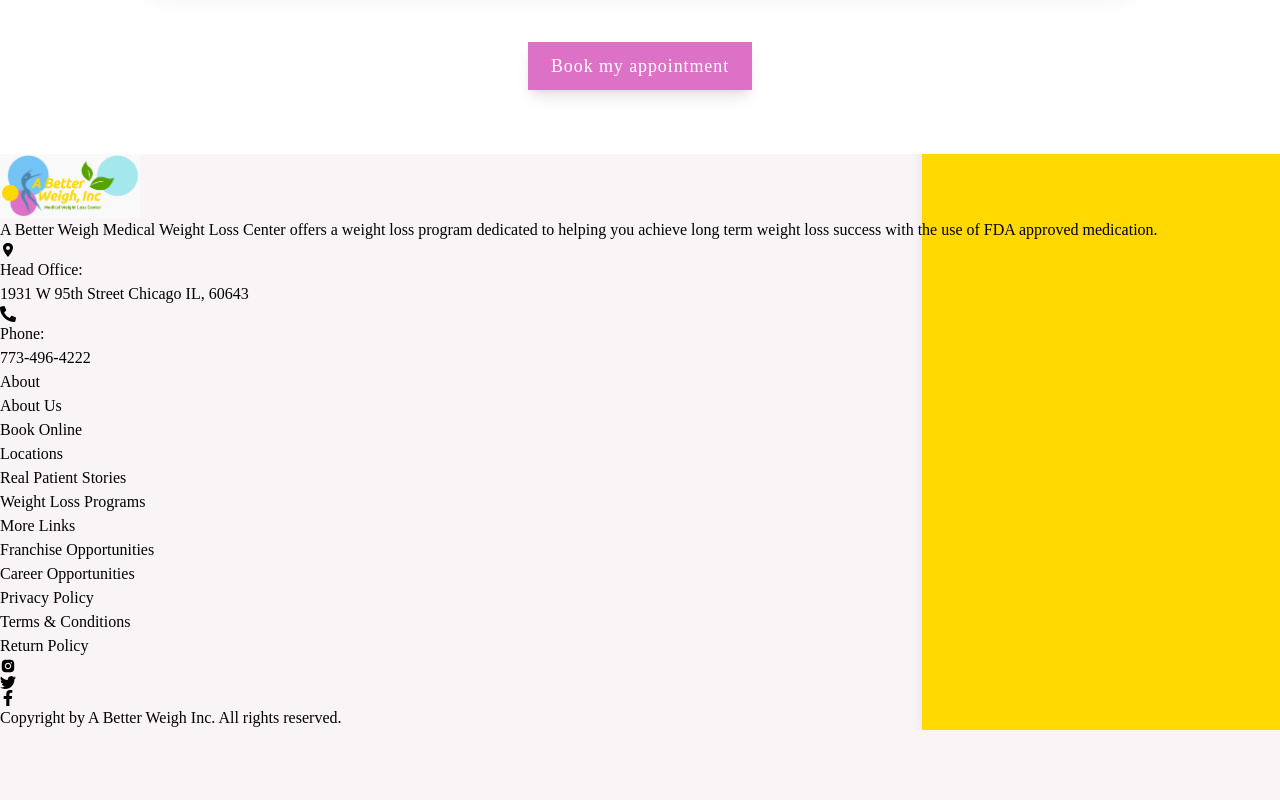
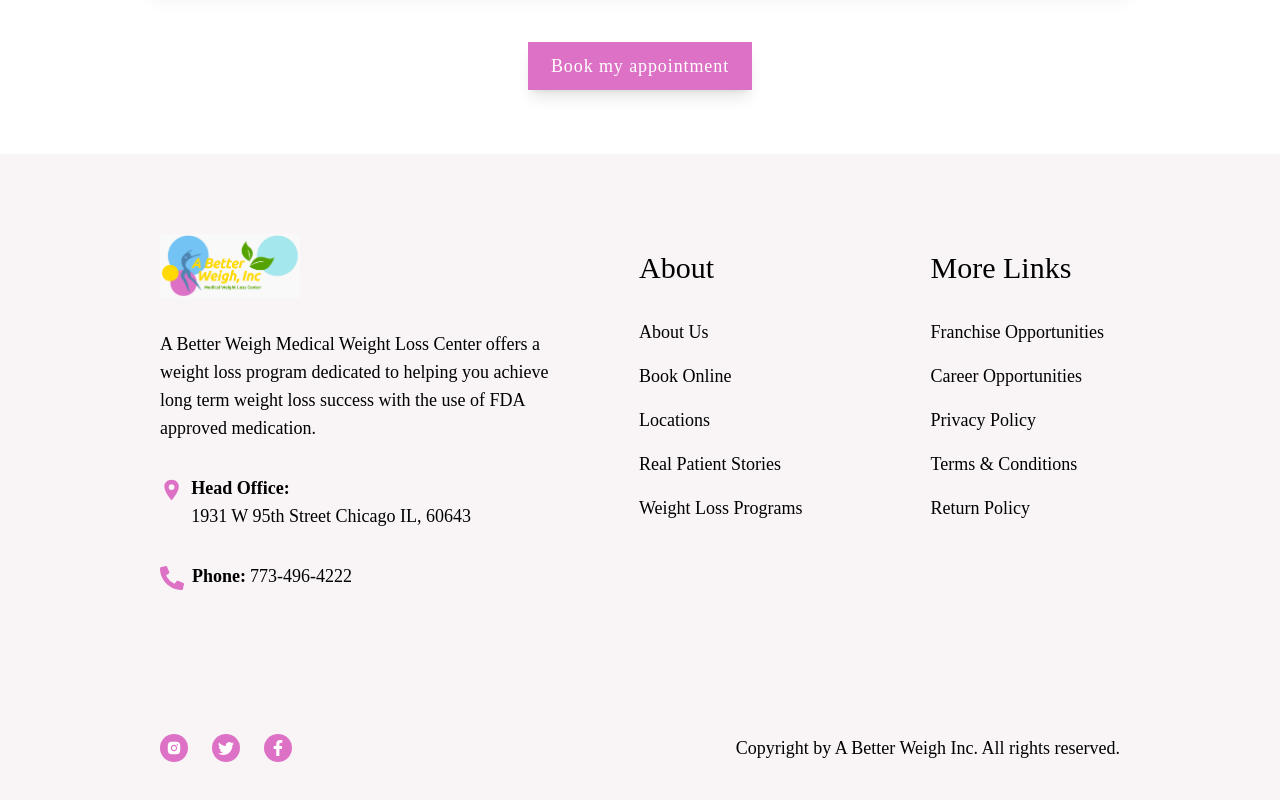
Before and after one commit to michaelmuthomi/responsive-front, a React (Create React App) app: page / in a window 1280 px wide. Shown: the part 4757-5557 px from the top of the page. Before the commit the page ends 5487 px from the top, so only its background shows below. Built offline with nearby package versions, Linux system fonts and the light colour scheme.

Commit message:
styled the footer

```diff
--- a/src/components/layout/Footer.tsx
+++ b/src/components/layout/Footer.tsx
@@ -6,9 +6,9 @@
 
 const Footer = (): JSX.Element => {
   return (
-    <div>
-      <div>
-        <div>
+    <div className="relative flex h-full flex-col bg-customWhite px-8 pb-8 pt-8 text-base sm:px-16 sm:text-lg xl:px-40 xl:pt-16">
+      <div className="mb-4 flex flex-wrap justify-between xl:mb-24 xl:mt-4">
+        <div className="w-full space-y-8 pb-8 sm:w-1/2 xl:w-5/12">
           <a href="/">
             <img src="/logo.png" alt="Logo" width={140} height={65} />
           </a>
@@ -17,25 +17,27 @@
             program dedicated to helping you achieve long term weight loss
             success with the use of FDA approved medication.
           </p>
-          <div>
-            <IoLocationSharp />
-            <div>
-              <p>Head Office:</p>
-              <p>1931 W 95th Street Chicago IL, 60643</p>
+          <div className="flex">
+            <IoLocationSharp className="contactIcon" />
+            <div className="xl:flex xl:flex-wrap">
+              <p className="font-bold xl:mr-1 xl:min-w-fit">Head Office:</p>
+              <p className="xl:min-w-fit">
+                1931 W 95th Street Chicago IL, 60643
+              </p>
             </div>
           </div>
-          <div>
-            <FaPhoneAlt />
-            <div>
-              <p>Phone:</p>
+          <div className="flex">
+            <FaPhoneAlt className="contactIcon" />
+            <div className="xl:flex xl:space-x-1">
+              <p className="font-bold">Phone:</p>
               <p>773-496-4222</p>
             </div>
           </div>
         </div>
-        <div>
-          <div>
-            <h5>About</h5>
-            <ul>
+        <div className="flex flex-wrap xl:space-x-16">
+          <div className="mr-8 py-4 xl:px-4">
+            <h5 className="mb-4 text-3xl xl:mb-8">About</h5>
+            <ul className="space-y-4">
               <li>
                 <a href="/about-us">About Us</a>
               </li>
@@ -53,9 +55,9 @@
               </li>
             </ul>
           </div>
-          <div>
-            <h5>More Links</h5>
-            <ul>
+          <div className="py-4 xl:px-4">
+            <h5 className="mb-4 text-3xl xl:mb-8">More Links</h5>
+            <ul className="space-y-4">
               <li>
                 <a href="/franchise-opportunities">Franchise Opportunities</a>
               </li>
@@ -75,19 +77,21 @@
           </div>
         </div>
       </div>
-      <div>
-        <div>
-          <a href="/callback-ig">
-            <AiFillInstagram />
+      <div className="flex flex-wrap items-center justify-between xl:space-y-0">
+        <div className="mr-4 flex space-x-6">
+          <a href="/callback-ig" className="footerIcon">
+            <AiFillInstagram className="socialMediaIcon" />
           </a>
-          <a href="/callback-tw">
-            <BsTwitter />
+          <a href="/callback-tw" className="footerIcon">
+            <BsTwitter className="socialMediaIcon" />
           </a>
-          <a href="/callback-fb">
-            <FaFacebookF />
+          <a href="/callback-fb" className="footerIcon">
+            <FaFacebookF className="socialMediaIcon" />
           </a>
         </div>
-        <p>Copyright by A Better Weigh Inc. All rights reserved.</p>
+        <p className="py-4">
+          Copyright by A Better Weigh Inc. All rights reserved.
+        </p>
       </div>
     </div>
   );
```
